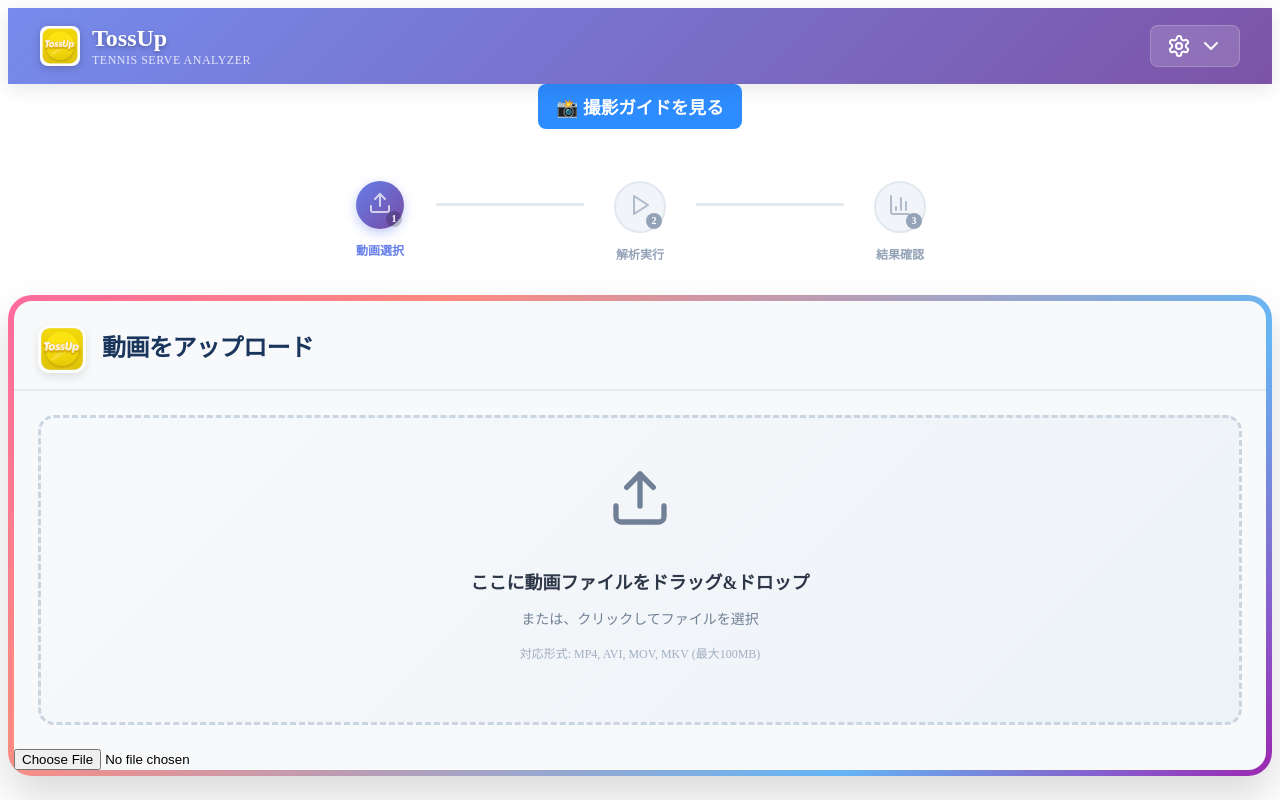
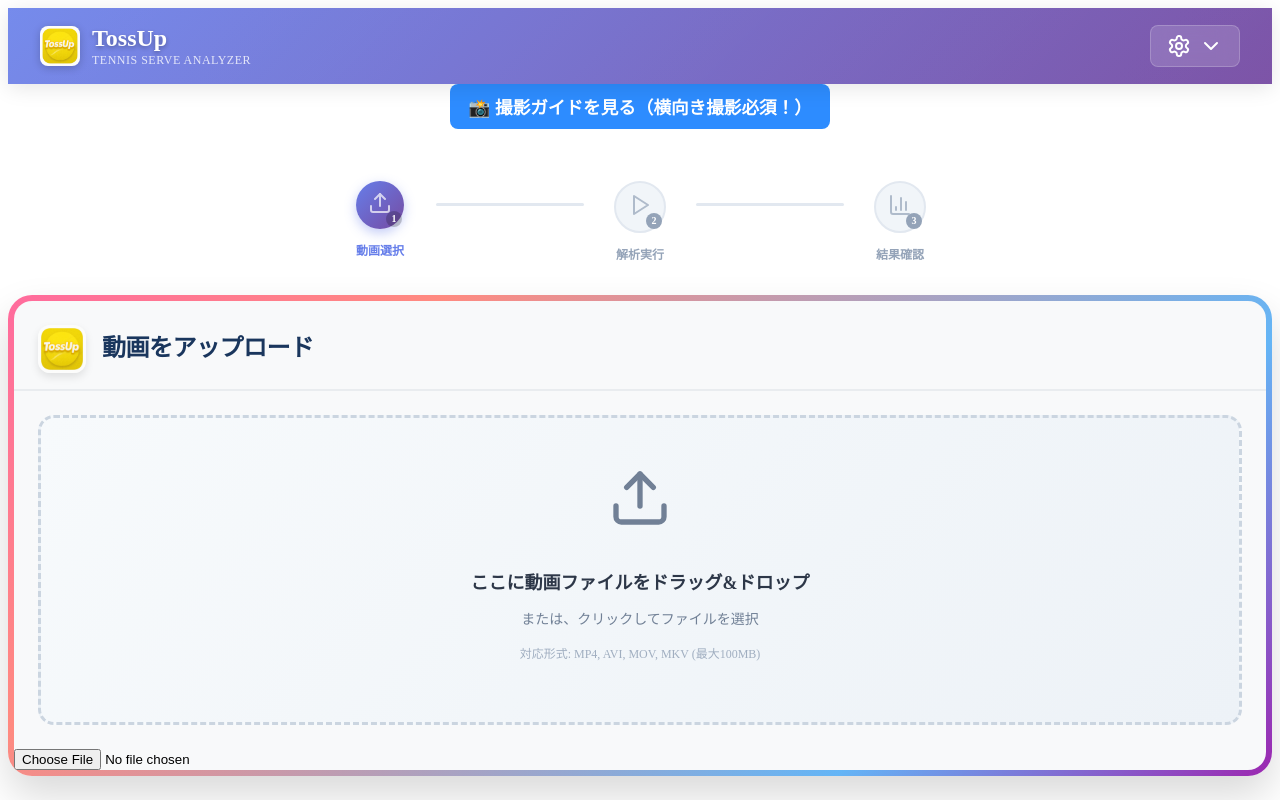
Before and after one commit to ykawagu1/tennis-serve-analyzer, a React (Vite) app in the folder frontend/: page / in a window 1280 px wide. Built offline with nearby package versions, Linux system fonts and the light colour scheme.

Commit message:
撮影ガイドに一言追加

```diff
--- a/frontend/src/App.jsx
+++ b/frontend/src/App.jsx
@@ -357,7 +357,7 @@ function App() {
       {/* 👇 ここにガイドボタン */}
       <div style={{display: "flex", justifyContent: "center"}}>
         <button onClick={() => setShowGuide(true)} className="guide-btn">
-          📸 撮影ガイドを見る
+          📸 撮影ガイドを見る（横向き撮影必須！）
         </button>
       </div>
 
```
